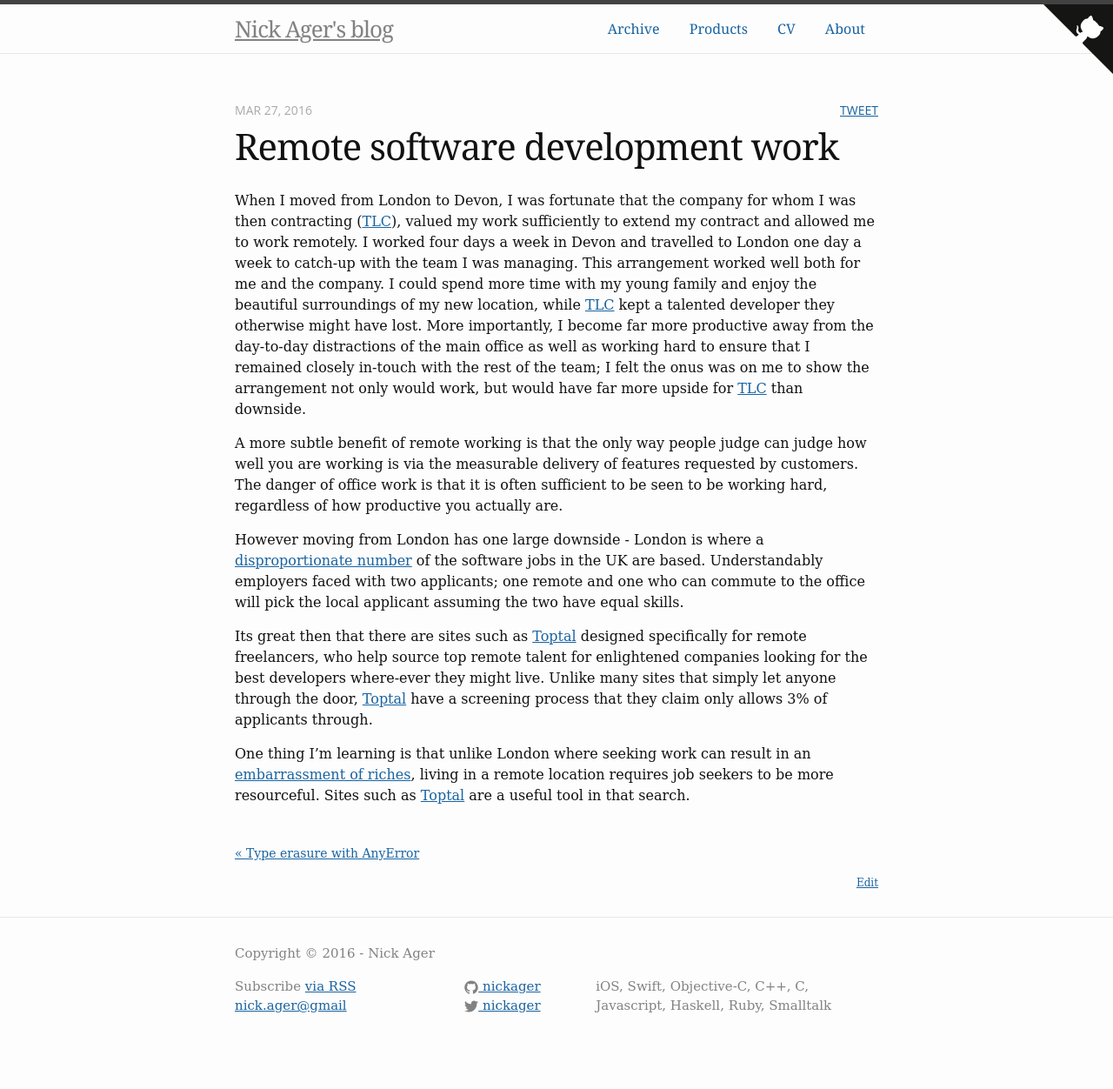
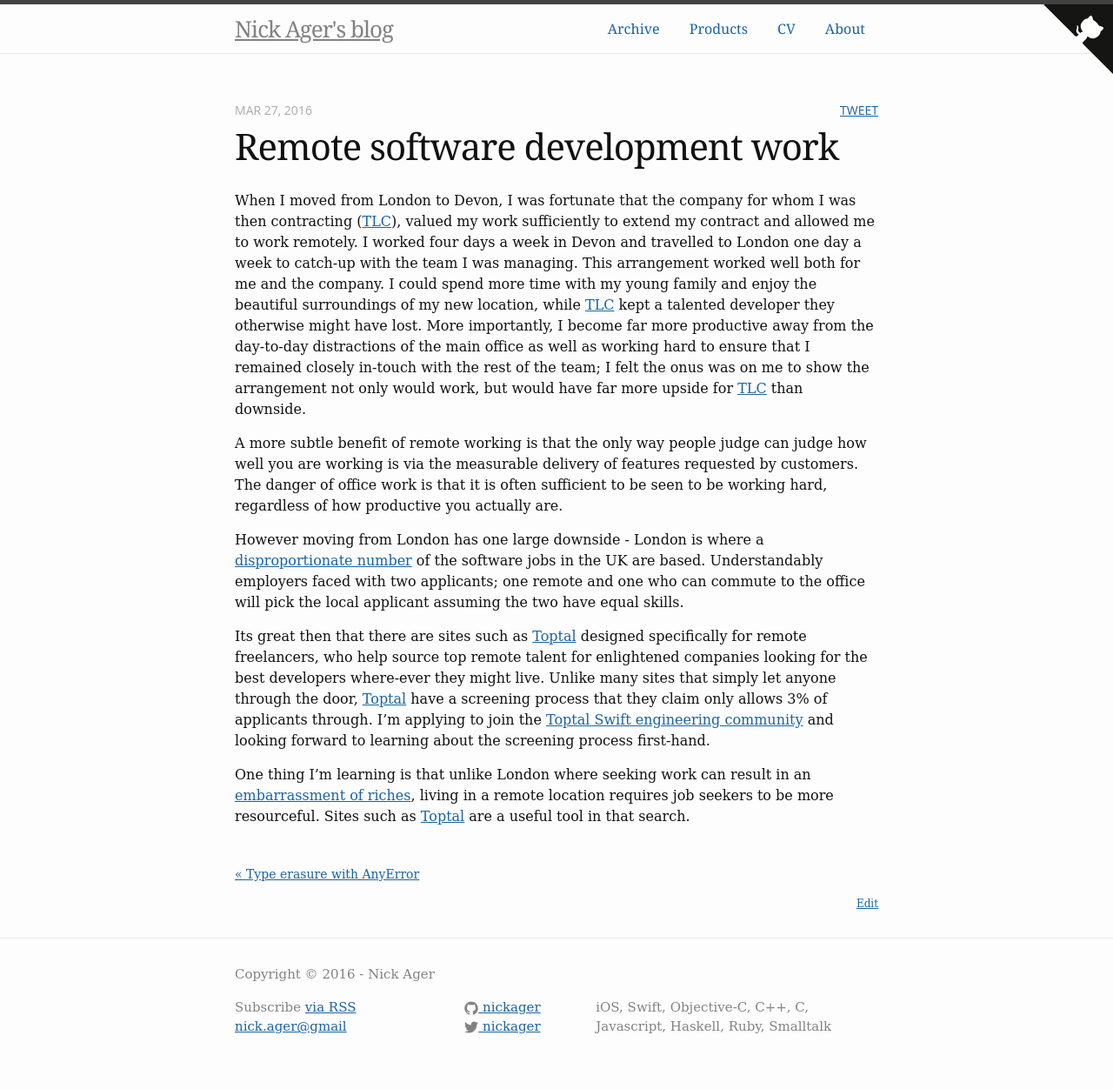
Before and after one commit to NickAger/nickager.github.io, a Jekyll site: the page built from _posts/2016-03-27-remote-work.md, in a window 1280 px wide. Shown: the whole page at 87% size. Built offline with Jekyll 4.4.1, drawn with Linux system fonts in a browser that asks for light colours; some web fonts are replaced; comment, search, counter and statistics services are not loaded; before the commit the page ends 1228 px from its top, so only the background shows below that.

Commit message:
update to include extra link.
“There is no specific reference to your interest in joining the Toptal
Swift engineering community. Please include an explicit reference to
the Toptal Swift engineering community in your post.”

```diff
--- a/_posts/2016-03-27-remote-work.md
+++ b/_posts/2016-03-27-remote-work.md
@@ -10,6 +10,6 @@ When I moved from London to Devon, I was fortunate that the company for whom I w
 
 However moving from London has one large downside - London is where a [disproportionate number](https://en.wikipedia.org/wiki/Economies_of_agglomeration) of the software jobs in the UK are based. Understandably employers faced with two applicants; one remote and one who can commute to the office will pick the local applicant assuming the two have equal skills.
 
-Its great then that there are sites such as [Toptal](https://www.toptal.com) designed specifically for remote freelancers, who help source top remote talent for enlightened companies looking for the best developers where-ever they might live. Unlike many sites that simply let anyone through the door, [Toptal](https://www.toptal.com) have a screening process that they claim only allows 3% of applicants through.
+Its great then that there are sites such as [Toptal](https://www.toptal.com) designed specifically for remote freelancers, who help source top remote talent for enlightened companies looking for the best developers where-ever they might live. Unlike many sites that simply let anyone through the door, [Toptal](https://www.toptal.com) have a screening process that they claim only allows 3% of applicants through. I'm applying to join the [Toptal Swift engineering community](https://www.toptal.com/swift) and looking forward to learning about the screening process first-hand.
 
 One thing I'm learning is that unlike London where seeking work can result in an [embarrassment of riches](https://en.wikipedia.org/wiki/Embarrassment_of_riches), living in a remote location requires job seekers to be more resourceful. Sites such as [Toptal](https://www.toptal.com) are a useful tool in that search.
```
